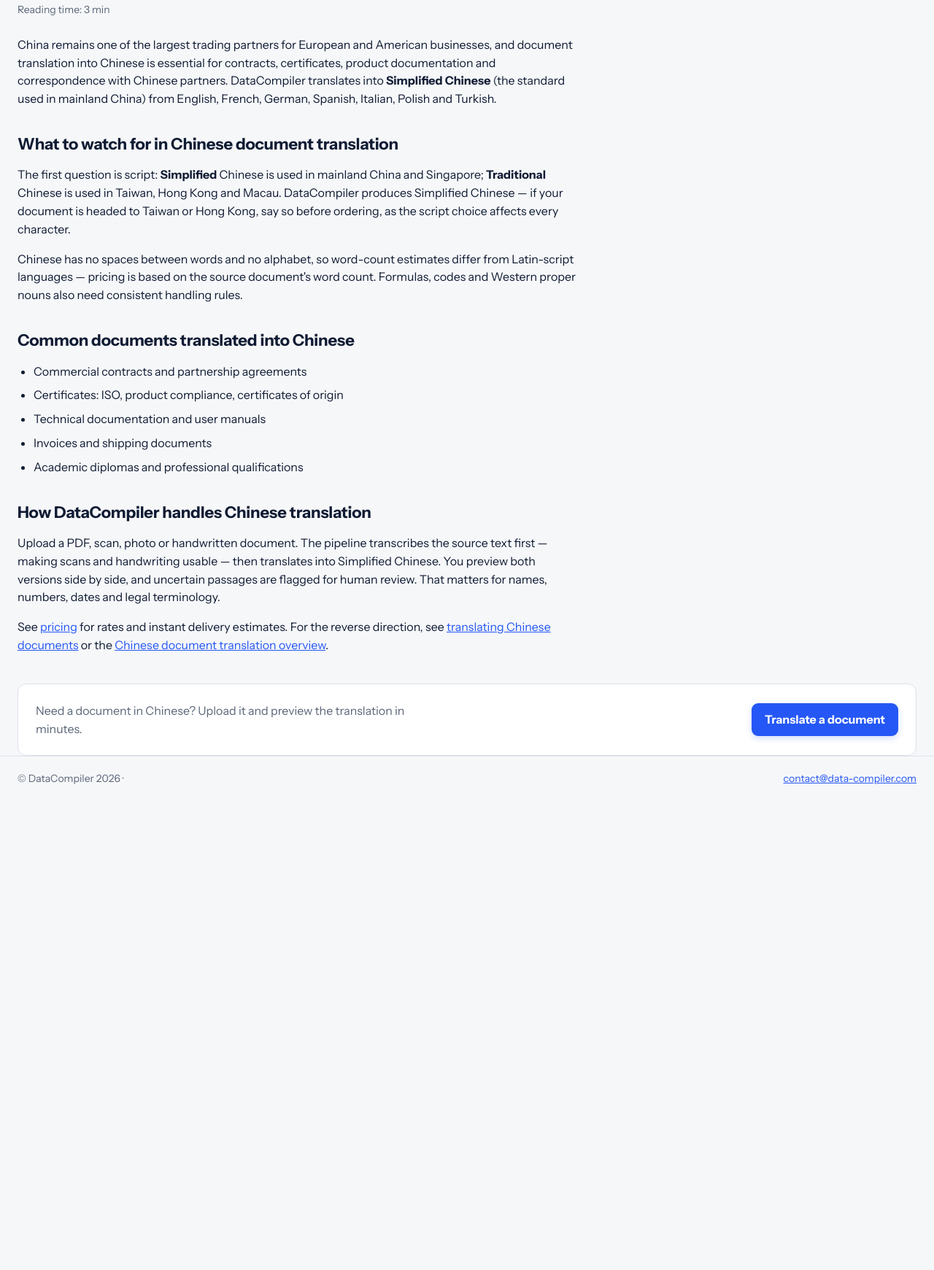
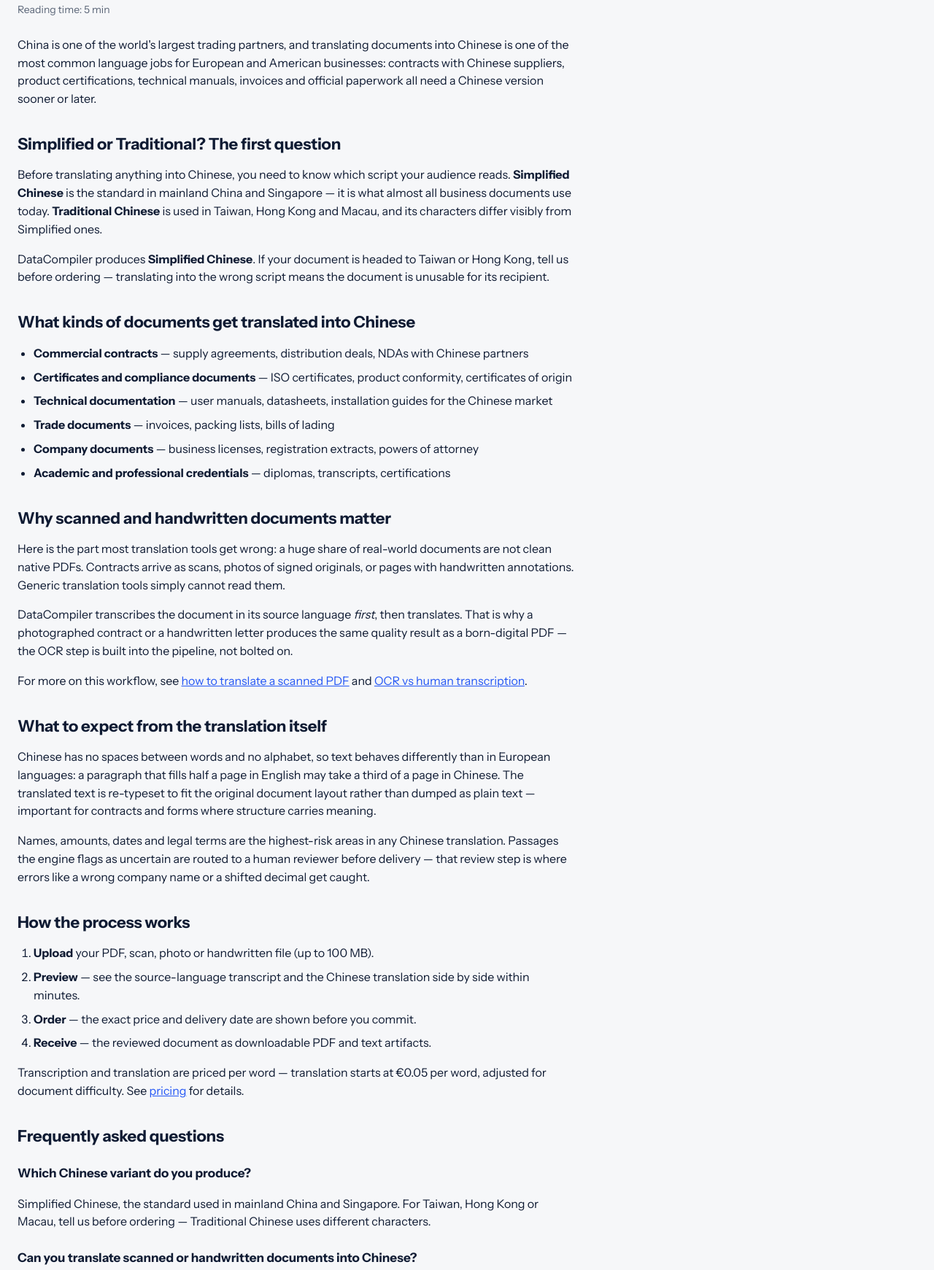
Before and after one commit to andrematuszak/datacompiler-web, a plain HTML site: page guides/translate-documents-to-chinese.html in a window 1280 px wide. Shown: the part 210-1951 px from the top of the page at 73% size. Before the commit the page ends 1309 px from the top, so only its background shows below. Drawn offline with Linux system fonts and the light colour scheme.

Commit message:
Update translate-documents-to-chinese.html

```diff
--- a/guides/translate-documents-to-chinese.html
+++ b/guides/translate-documents-to-chinese.html
@@ -3,8 +3,8 @@
 <head>
   <meta charset="utf-8">
   <meta name="viewport" content="width=device-width,initial-scale=1,viewport-fit=cover">
-  <title>Translate Documents to Chinese – DataCompiler</title>
-  <meta name="description" content="Translate PDFs, scans and handwritten documents into Simplified Chinese. Instant pricing, fast turnaround, and human review of uncertain passages.">
+  <title>Translate Documents to Chinese Online – DataCompiler</title>
+  <meta name="description" content="Translate PDFs, scans, photos and handwritten documents into Simplified Chinese. Instant price and delivery date, human review of flagged passages.">
   <link rel="canonical" href="https://data-compiler.com/guides/translate-documents-to-chinese.html">
   <meta property="og:type" content="article">
   <meta property="og:site_name" content="DataCompiler">
@@ -15,37 +15,68 @@
   <meta name="twitter:card" content="summary">
   <meta name="twitter:title" content="Translate Documents to Chinese">
   <meta name="twitter:description" content="Translate PDFs, scans and handwritten documents into Simplified Chinese.">
+  <script type="application/ld+json">{"@context":"https://schema.org","@type":"FAQPage","mainEntity":[{"@type":"Question","name":"Which Chinese variant do you produce?","acceptedAnswer":{"@type":"Answer","text":"Simplified Chinese, the standard used in mainland China and Singapore. For Taiwan, Hong Kong or Macau, tell us before ordering — Traditional Chinese uses different characters."}},{"@type":"Question","name":"Can you translate scanned or handwritten documents into Chinese?","acceptedAnswer":{"@type":"Answer","text":"Yes. The pipeline transcribes the source text first, so scans, photos and handwriting work the same as native PDFs. Uncertain passages are flagged for human review."}},{"@type":"Question","name":"How much does it cost?","acceptedAnswer":{"@type":"Answer","text":"Translation starts at €0.05 per word, adjusted for document difficulty. The exact price and delivery date appear when you upload your file."}},{"@type":"Question","name":"How long does translation take?","acceptedAnswer":{"@type":"Answer","text":"The delivery date is estimated at upload based on word count — roughly one working day per 2,500 words."}},{"@type":"Question","name":"Which source languages can you translate from?","acceptedAnswer":{"@type":"Answer","text":"English, French, German, Spanish, Italian, Polish and Turkish."}}]}</script>
   <link rel="stylesheet" href="/style.css">
   <link rel="stylesheet" href="https://fonts.googleapis.com/css2?family=Instrument+Sans:wght@400;600;700&family=Source+Serif+4&display=swap">
 </head>
 <body>
   <header><div class="wrap"><a class="logo" href="/">DataCompiler</a><nav aria-label="Main navigation"><a href="/pricing.html">Pricing</a><a href="/guides.html" aria-current="page">Guides</a><a href="/contact.html">Contact</a><a href="/clients.html">Clients</a><a href="/professionals.html">Professionals</a><a href="/faq.html">FAQ</a></nav></div></header>
   <main class="wrap">
-    <p class="breadcrumb"><a href="/guides.html">Guides</a> / Languages</p>
+    <p class="breadcrumb"><a href="/guides.html">Guides</a> / <a href="/guides/chinese-document-translation.html">Chinese document translation</a></p>
     <h1>Translate documents to Chinese</h1>
-    <p class="guide-meta">Reading time: 3 min</p>
+    <p class="guide-meta">Reading time: 5 min</p>
     <div class="guide-body">
-      <p>China remains one of the largest trading partners for European and American businesses, and document translation into Chinese is essential for contracts, certificates, product documentation and correspondence with Chinese partners. DataCompiler translates into <strong>Simplified Chinese</strong> (the standard used in mainland China) from English, French, German, Spanish, Italian, Polish and Turkish.</p>
+      <p>China is one of the world's largest trading partners, and translating documents into Chinese is one of the most common language jobs for European and American businesses: contracts with Chinese suppliers, product certifications, technical manuals, invoices and official paperwork all need a Chinese version sooner or later.</p>
 
-      <h2>What to watch for in Chinese document translation</h2>
-      <p>The first question is script: <strong>Simplified</strong> Chinese is used in mainland China and Singapore; <strong>Traditional</strong> Chinese is used in Taiwan, Hong Kong and Macau. DataCompiler produces Simplified Chinese — if your document is headed to Taiwan or Hong Kong, say so before ordering, as the script choice affects every character.</p>
-      <p>Chinese has no spaces between words and no alphabet, so word-count estimates differ from Latin-script languages — pricing is based on the source document's word count. Formulas, codes and Western proper nouns also need consistent handling rules.</p>
+      <h2>Simplified or Traditional? The first question</h2>
+      <p>Before translating anything into Chinese, you need to know which script your audience reads. <strong>Simplified Chinese</strong> is the standard in mainland China and Singapore — it is what almost all business documents use today. <strong>Traditional Chinese</strong> is used in Taiwan, Hong Kong and Macau, and its characters differ visibly from Simplified ones.</p>
+      <p>DataCompiler produces <strong>Simplified Chinese</strong>. If your document is headed to Taiwan or Hong Kong, tell us before ordering — translating into the wrong script means the document is unusable for its recipient.</p>
 
-      <h2>Common documents translated into Chinese</h2>
+      <h2>What kinds of documents get translated into Chinese</h2>
       <ul>
-        <li>Commercial contracts and partnership agreements</li>
-        <li>Certificates: ISO, product compliance, certificates of origin</li>
-        <li>Technical documentation and user manuals</li>
-        <li>Invoices and shipping documents</li>
-        <li>Academic diplomas and professional qualifications</li>
+        <li><strong>Commercial contracts</strong> — supply agreements, distribution deals, NDAs with Chinese partners</li>
+        <li><strong>Certificates and compliance documents</strong> — ISO certificates, product conformity, certificates of origin</li>
+        <li><strong>Technical documentation</strong> — user manuals, datasheets, installation guides for the Chinese market</li>
+        <li><strong>Trade documents</strong> — invoices, packing lists, bills of lading</li>
+        <li><strong>Company documents</strong> — business licenses, registration extracts, powers of attorney</li>
+        <li><strong>Academic and professional credentials</strong> — diplomas, transcripts, certifications</li>
       </ul>
 
-      <h2>How DataCompiler handles Chinese translation</h2>
-      <p>Upload a PDF, scan, photo or handwritten document. The pipeline transcribes the source text first — making scans and handwriting usable — then translates into Simplified Chinese. You preview both versions side by side, and uncertain passages are flagged for human review. That matters for names, numbers, dates and legal terminology.</p>
-      <p>See <a href="/pricing.html">pricing</a> for rates and instant delivery estimates. For the reverse direction, see <a href="/guides/translate-chinese-documents.html">translating Chinese documents</a> or the <a href="/guides/chinese-document-translation.html">Chinese document translation overview</a>.</p>
+      <h2>Why scanned and handwritten documents matter</h2>
+      <p>Here is the part most translation tools get wrong: a huge share of real-world documents are not clean native PDFs. Contracts arrive as scans, photos of signed originals, or pages with handwritten annotations. Generic translation tools simply cannot read them.</p>
+      <p>DataCompiler transcribes the document in its source language <em>first</em>, then translates. That is why a photographed contract or a handwritten letter produces the same quality result as a born-digital PDF — the OCR step is built into the pipeline, not bolted on.</p>
+      <p>For more on this workflow, see <a href="/guides/translate-scanned-pdf.html">how to translate a scanned PDF</a> and <a href="/guides/ocr-vs-human-transcription.html">OCR vs human transcription</a>.</p>
+
+      <h2>What to expect from the translation itself</h2>
+      <p>Chinese has no spaces between words and no alphabet, so text behaves differently than in European languages: a paragraph that fills half a page in English may take a third of a page in Chinese. The translated text is re-typeset to fit the original document layout rather than dumped as plain text — important for contracts and forms where structure carries meaning.</p>
+      <p>Names, amounts, dates and legal terms are the highest-risk areas in any Chinese translation. Passages the engine flags as uncertain are routed to a human reviewer before delivery — that review step is where errors like a wrong company name or a shifted decimal get caught.</p>
+
+      <h2>How the process works</h2>
+      <ol>
+        <li><strong>Upload</strong> your PDF, scan, photo or handwritten file (up to 100 MB).</li>
+        <li><strong>Preview</strong> — see the source-language transcript and the Chinese translation side by side within minutes.</li>
+        <li><strong>Order</strong> — the exact price and delivery date are shown before you commit.</li>
+        <li><strong>Receive</strong> — the reviewed document as downloadable PDF and text artifacts.</li>
+      </ol>
+      <p>Transcription and translation are priced per word — translation starts at €0.05 per word, adjusted for document difficulty. See <a href="/pricing.html">pricing</a> for details.</p>
+
+      <h2>Frequently asked questions</h2>
+      <h3>Which Chinese variant do you produce?</h3>
+      <p>Simplified Chinese, the standard used in mainland China and Singapore. For Taiwan, Hong Kong or Macau, tell us before ordering — Traditional Chinese uses different characters.</p>
+      <h3>Can you translate scanned or handwritten documents into Chinese?</h3>
+      <p>Yes. The pipeline transcribes the source text first, so scans, photos and handwriting work the same as native PDFs. Uncertain passages are flagged for human review.</p>
+      <h3>How much does it cost?</h3>
+      <p>Translation starts at €0.05 per word, adjusted for document difficulty. The exact price and delivery date appear when you upload your file.</p>
+      <h3>How long does translation take?</h3>
+      <p>The delivery date is estimated at upload based on word count — roughly one working day per 2,500 words.</p>
+      <h3>Which source languages can you translate from?</h3>
+      <p>English, French, German, Spanish, Italian, Polish and Turkish.</p>
+
+      <h2>Going the other way?</h2>
+      <p>If you need to translate <em>from</em> Chinese into English or another language, see <a href="/guides/translate-chinese-documents.html">translating Chinese documents</a> or the <a href="/guides/chinese-document-translation.html">Chinese document translation overview</a>. For all supported languages, browse the <a href="/guides.html">guides index</a> or the <a href="/document-translation-service.html">document translation service</a>.</p>
     </div>
     <div class="guide-cta">
-      <p>Need a document in Chinese? Upload it and preview the translation in minutes.</p>
+      <p>Have a document to translate into Chinese? Upload it and preview the translation in minutes.</p>
       <a class="btn" href="/">Translate a document</a>
     </div>
   </main>
```
